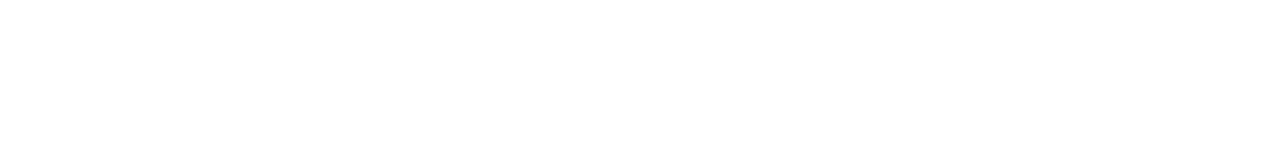
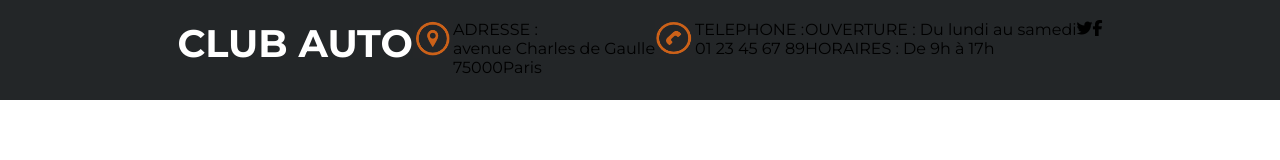
Before and after one commit to kate867/clubauto, a plain HTML site: page index.html in a window 1280 px wide. Drawn offline with Linux system fonts and the light colour scheme.

Commit message:
ajout dossier images

```diff
--- a/accueil.css
+++ b/accueil.css
@@ -0,0 +1,36 @@
+@import url('https://fonts.googleapis.com/css2?family=Montserrat:ital,wght@0,100;0,200;0,300;0,400;0,500;0,600;0,700;0,800;0,900;1,100;1,200;1,300;1,400;1,500;1,600;1,700;1,800;1,900&display=swap');
+@import url('https://fonts.googleapis.com/css2?family=Open+Sans:ital,wght@0,300;0,400;0,500;0,600;0,700;0,800;1,300;1,400;1,500;1,600;1,700;1,800&display=swap');
+
+:root{
+--jaune:#FAB637;
+--rouge:#FF4848;
+--orange:#CC6119;
+--gris:#ECEFF3;
+--grisfonce:#232628;
+--bleu:#6C98E1;
+--titre:'Montserrat', sans-serif;
+--texte:'Open Sans', sans-serif;
+}
+
+body { margin: 0; padding: 0; }
+
+.infos{
+    padding: 20px;
+    box-sizing: border-box;
+    width: 100%;
+    height:100px;
+    background-color:var(--grisfonce);
+    font-family: var(--titre);
+    display: flex;
+    justify-content: center;
+}
+
+.nom, .adresse, .tel, .horaires, .social {
+    display: flex;
+}
+
+.nom{
+    color:white;
+    font-weight: 700;
+    font-size: 3vw;
+}
--- a/index.html
+++ b/index.html
@@ -5,10 +5,32 @@
     <meta http-equiv="X-UA-Compatible" content="IE=edge">
     <meta name="viewport" content="width=device-width, initial-scale=1.0">
     <link rel="stylesheet" href="accueil.css">
-    <title>Document</title>
+    <script src="https://kit.fontawesome.com/2fd755c6b2.js" crossorigin="anonymous"></script>
+    <title>Club Auto</title>
 </head>
 <body>
 
+    <header>
+
+        <div class="infos">
+            <div class="nom">CLUB AUTO</div>
+            <div class="adresse">
+                <img src="images/icone-adresse.png" alt="icone localisation" style="width: 40px; height: 38px;">
+                ADRESSE :<br> avenue Charles de Gaulle<br>75000Paris
+            </div>
+            <div class="tel">
+                <img src="images/icon-telephone.png" alt="icone localisation" style="width: 40px; height: 38px;">
+                TELEPHONE :<br>01 23 45 67 89</div>
+            <div class="horaire">OUVERTURE : Du lundi au samedi<br> HORAIRES : De 9h à 17h</div>
+            <div class="social">
+                <i class="fa-brands fa-twitter"></i>
+                <i class="fa-brands fa-facebook-f"></i>
+            </div>
+        </div>
+        <nav class="menu"></nav>
+        <div class="banniere"></div>
+        <div class="titrepage"></div>
+    </header>
 
 
 </body>
```
Also changed, not shown: images/entretien.jpg (added), images/icon-telephone.png (added), images/icon1.png (added), images/icon2.png (added), images/icon3.png (added), images/icon4.png (added), images/icone-adresse.png (added), images/icone-voiture.png (added), images/vehicule1.jpg (added), images/vehicule3.jpg (added), images/vente-location.jpg (added), 2 other files.
